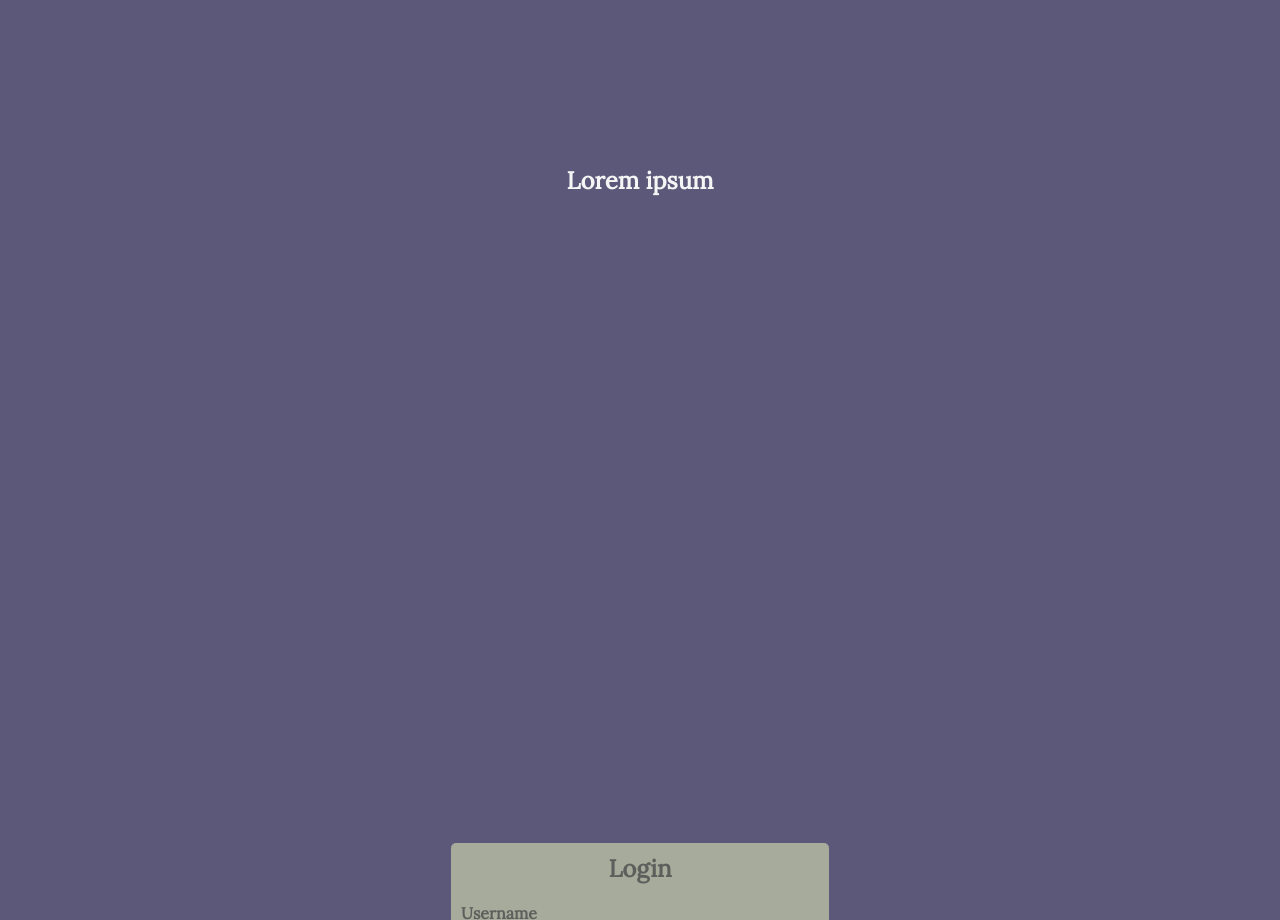
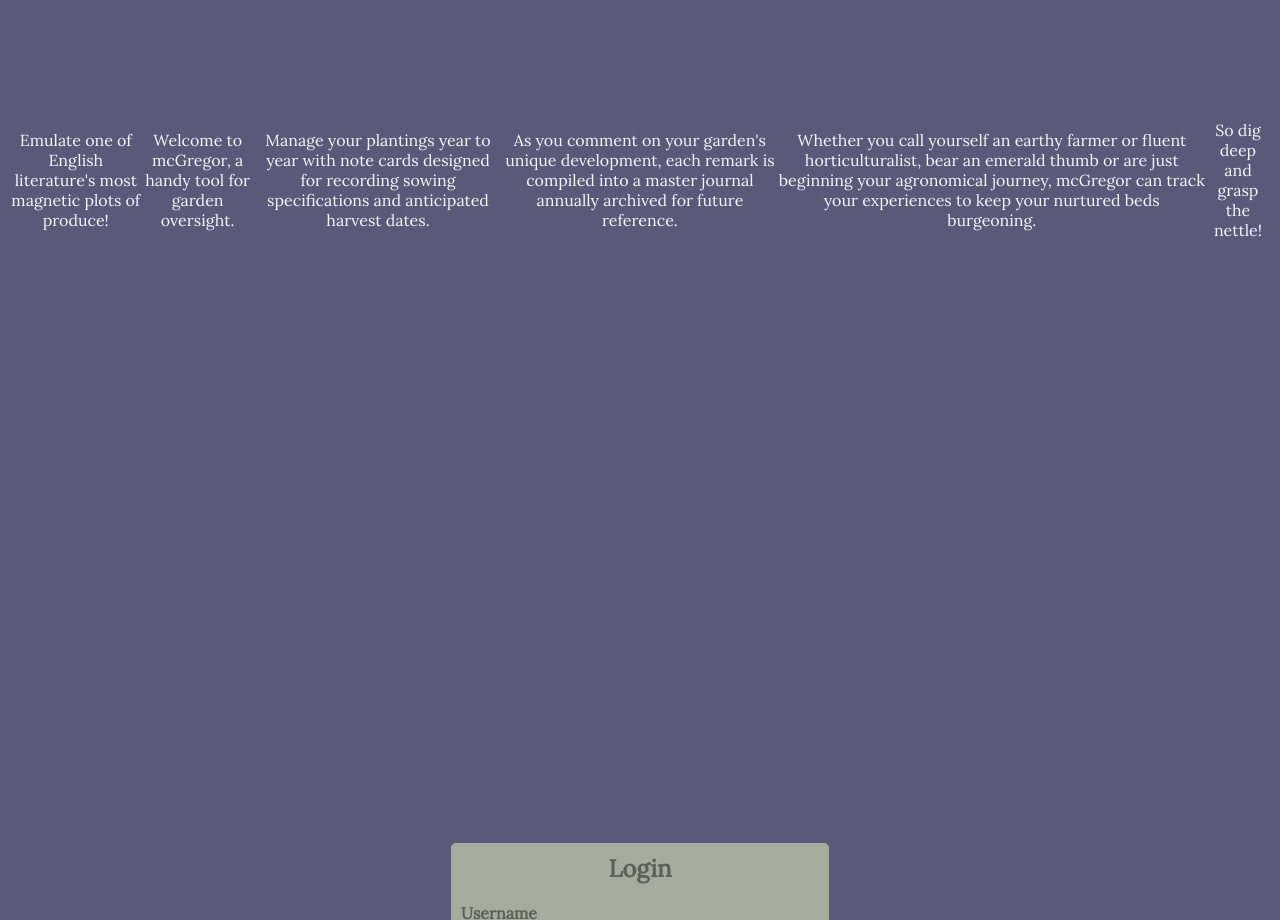
Before and after one commit to ryandabler/mcgregor, a React (Create React App) app: page / in a window 1280 px wide. Shown: the part 1020-1940 px from the top of the page. Built offline with nearby package versions, Linux system fonts and the light colour scheme.

Commit message:
add text to landing page

```diff
--- a/src/components/landing-page.js
+++ b/src/components/landing-page.js
@@ -18,7 +18,16 @@ export function LandingPage(props) {
                 <h1>mcGregor</h1>
             </section>
             <section className="splash">
-                <h2>Lorem ipsum</h2>
+                <p>Emulate one of English literature&apos;s most magnetic plots of produce!</p>
+                <p>Welcome to mcGregor, a handy tool for garden oversight.</p>
+                <p>Manage your plantings year to year with note cards designed for recording sowing
+                    specifications and anticipated harvest dates.</p>
+                <p>As you comment on your garden&apos;s unique development, each remark is compiled
+                    into a master journal annually archived for future reference.</p>
+                <p>Whether you call yourself an earthy farmer or fluent horticulturalist,
+                    bear an emerald thumb or are just beginning your agronomical journey,
+                    mcGregor can track your experiences to keep your nurtured beds burgeoning.</p>
+                <p>So dig deep and grasp the nettle!</p>
             </section>
             <section className="splash">
                 <LoginRegForm />
```
